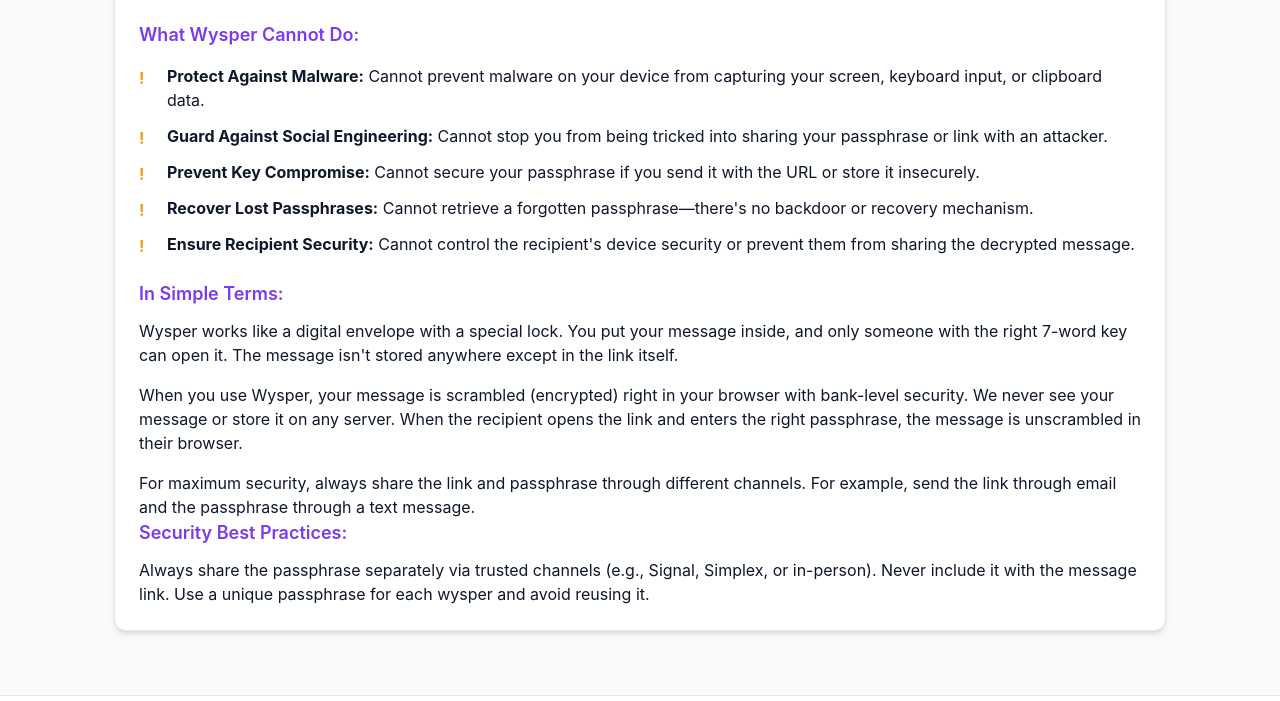
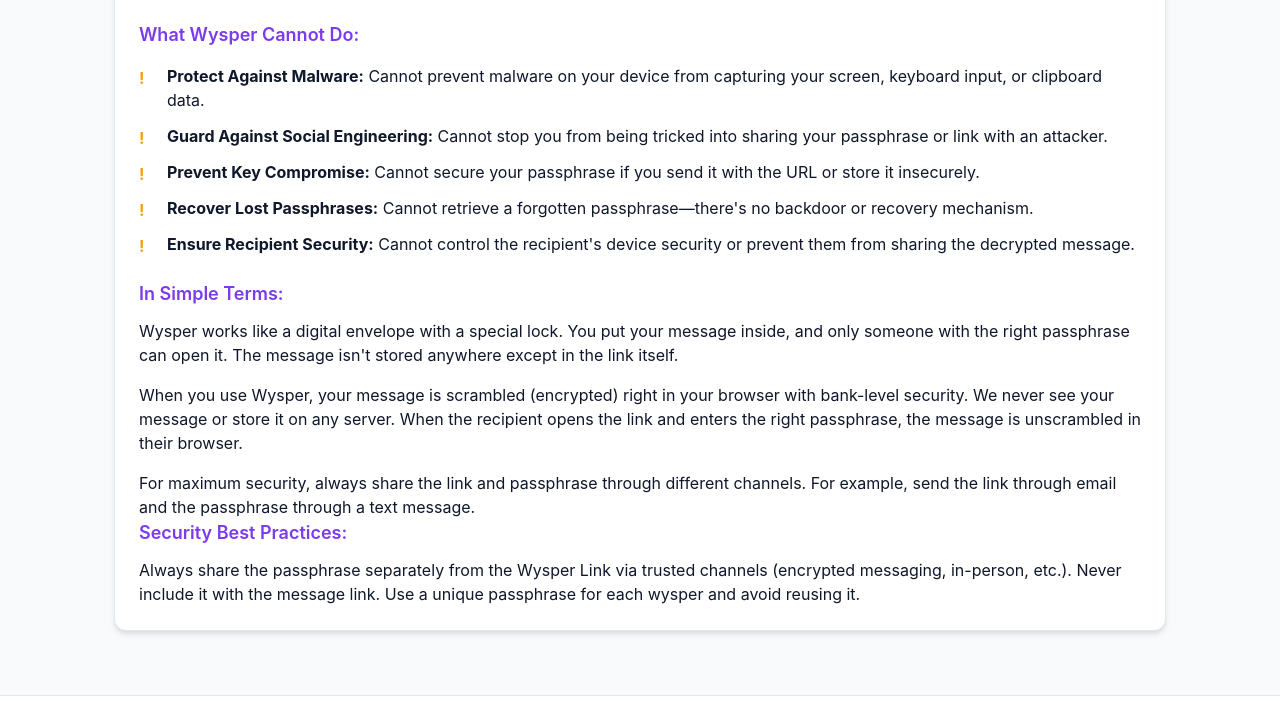
Before and after one commit to unshakled/wysper, a plain HTML site: page index.html in a window 1280 px wide. Shown: the part 1911-2612 px from the top of the page. Drawn offline with nearby package versions, Linux system fonts and the light colour scheme.

Commit message:
Update index.html
updated description

```diff
--- a/index.html
+++ b/index.html
@@ -219,14 +219,14 @@
                     </ul>
 
                     <div class="section-title">In Simple Terms:</div>
-                    <p class="mb-4">Wysper works like a digital envelope with a special lock. You put your message inside, and only someone with the right 7-word key can open it. The message isn't stored anywhere except in the link itself.</p>
+                    <p class="mb-4">Wysper works like a digital envelope with a special lock. You put your message inside, and only someone with the right passphrase can open it. The message isn't stored anywhere except in the link itself.</p>
 
                     <p class="mb-4">When you use Wysper, your message is scrambled (encrypted) right in your browser with bank-level security. We never see your message or store it on any server. When the recipient opens the link and enters the right passphrase, the message is unscrambled in their browser.</p>
 
                     <p>For maximum security, always share the link and passphrase through different channels. For example, send the link through email and the passphrase through a text message.</p>
 
                     <div class="section-title">Security Best Practices:</div>
-                    <p>Always share the passphrase separately via trusted channels (e.g., Signal, Simplex, or in-person). Never include it with the message link. Use a unique passphrase for each wysper and avoid reusing it.</p>
+                    <p>Always share the passphrase separately from the Wysper Link via trusted channels (encrypted messaging, in-person, etc.). Never include it with the message link. Use a unique passphrase for each wysper and avoid reusing it.</p>
                 </div>
             </div>
         </div>
```
